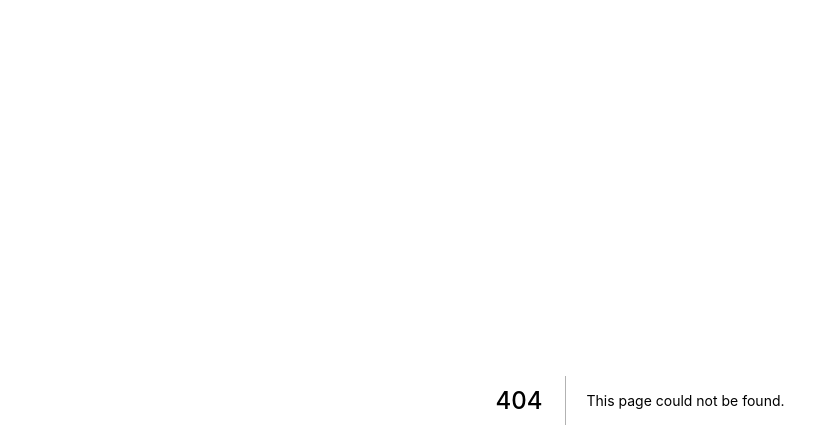
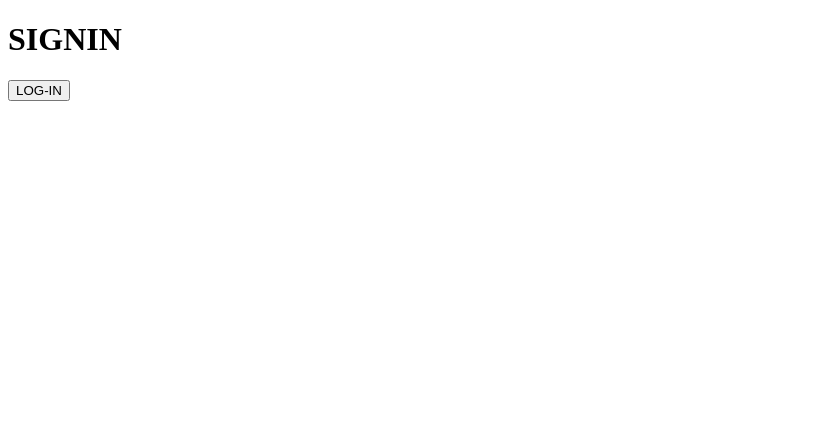
Before and after one commit to alonsosfera/my-budget, a Next.js app: page /auth/signin in a window 1280 px wide. Before the commit this address had no page. Shown: the top 448 px of the page, without its empty margins (0-839 px from the left). Built offline with nearby package versions, Linux system fonts and the light colour scheme.

Commit message:
[Auth] Adds auth/signing route

```diff
--- /dev/null
+++ b/pages/auth/signin.js
@@ -0,0 +1,12 @@
+import { signIn } from "next-auth/react"
+
+export default function SignIn() {
+  return (
+    <div>
+      <h1>SIGNIN</h1>
+      <button onClick={() => signIn("google")}>
+        LOG-IN
+      </button>
+    </div>
+  )
+}
```
